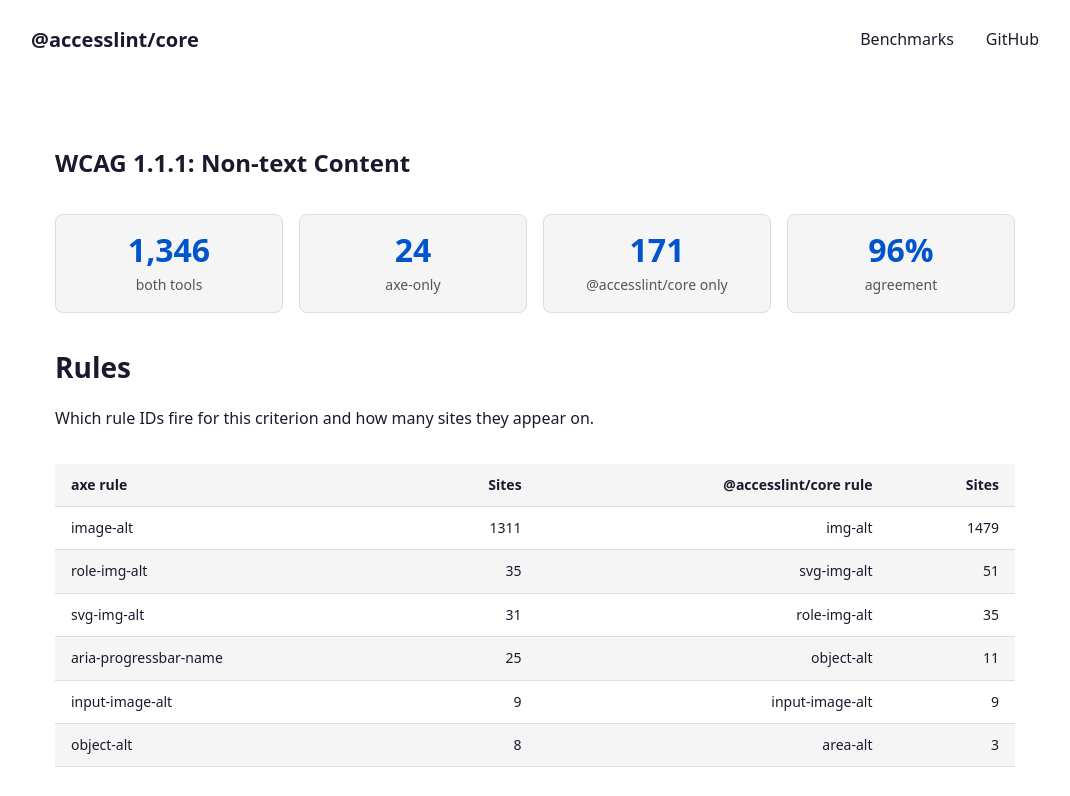
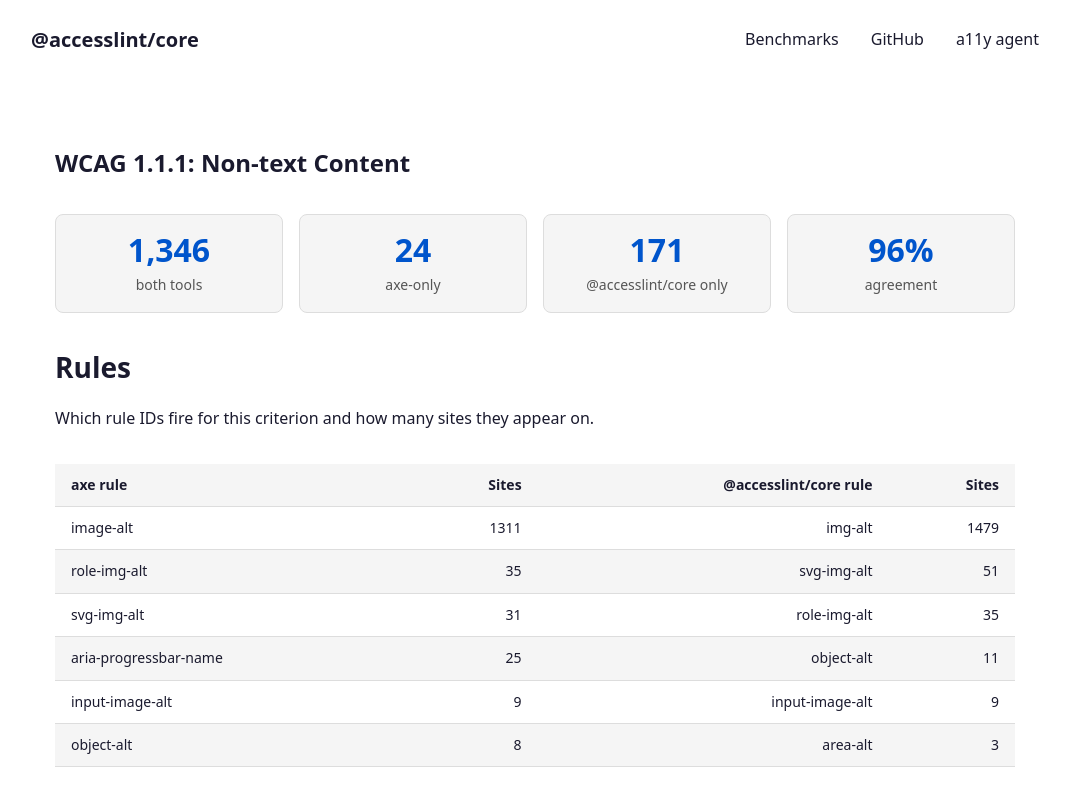
Before and after one commit to AccessLint/core, a plain HTML site: page benches/criteria/1.1.1/index.html in a window 1280 px wide. Shown: the top 796 px of the page, without its empty margins (105-1175 px from the left). Drawn offline with Linux system fonts and the light colour scheme.

Commit message:
Add a11y agent link to nav

```diff
--- a/benches/criteria/1.1.1/index.html
+++ b/benches/criteria/1.1.1/index.html
@@ -17,6 +17,7 @@
     <ul>
       <li><a href="/core/benches/" aria-current="true">Benchmarks</a></li>
       <li><a href="https://github.com/accesslint/core">GitHub</a></li>
+      <li><a href="https://a11yagent.ai">a11y agent</a></li>
     </ul>
   </nav>
 </header>
```
Also changed, not shown: benches/criteria/1.3.1/index.html (+1 -0 lines), benches/criteria/1.4.3/index.html (+1 -0 lines), benches/criteria/1.4.4/index.html (+1 -0 lines), benches/criteria/2.1.1/index.html (+1 -0 lines), benches/criteria/2.4.4/index.html (+1 -0 lines), benches/criteria/3.1.1/index.html (+1 -0 lines), benches/criteria/4.1.2/index.html (+1 -0 lines), benches/index.html (+1 -0 lines), benches/performance/index.html (+1 -0 lines).
